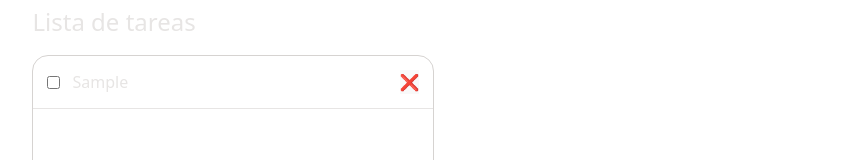
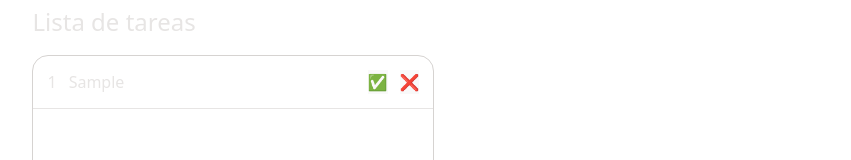
Before and after one commit to hartisca/pruebaTecnica1, a React (Vite) app in the folder pruebaTecnicaApp1/: page / in a window 1280 px wide. Both pictures are taken after typing "Sample" into the empty fields and a click on the button "Añadir". Shown: the part 120-280 px from the top of the page, without its empty margins (214-1065 px from the left). Built offline with nearby package versions, Linux system fonts and the light colour scheme.

Commit message:
Añadida logica de completar

```diff
--- a/pruebaTecnicaApp1/src/App.tsx
+++ b/pruebaTecnicaApp1/src/App.tsx
@@ -21,6 +21,14 @@ function App() {
     setTodos(prev => prev.filter(todo => todo.id !== id))
   }
 
+  const onComplete = (id: number) => {
+  setTodos(prev =>
+    prev.map(todo =>
+      todo.id === id ? { ...todo, completed: !todo.completed } : todo
+    )
+  )
+}
+
   return (
     <div className="grid grid-rows-[auto_1fr] min-h-screen min-w-screen">
       <h1 className="text-stone-200 font-bold p-4 text-center mt-9 underline">
@@ -28,9 +36,9 @@ function App() {
       </h1>
 
       <div className="flex justify-center items-center gap-8 mb-35">
-        <section className="maw-w-md">
+        <section>
           <h2 className="text-stone-200 mb-5">Lista de tareas</h2>
-          <TodoList todos={todos} onDelete={deleteTodo}/>
+          <TodoList todos={todos} onDelete={deleteTodo} onComplete={onComplete} />
         </section>
 
         <section className="maw-w-md">
--- a/pruebaTecnicaApp1/src/components/TodoItem/TodoItem.tsx
+++ b/pruebaTecnicaApp1/src/components/TodoItem/TodoItem.tsx
@@ -2,20 +2,22 @@ import type { Todo } from '../../types/todo'
 
 interface Props {
   todo: Todo
+  index: number
   onDelete: (id: number) => void
+  onComplete: (id: number) => void
 }
 
-const TodoItem = ({ todo, onDelete }: Props) => {
+const TodoItem = ({ todo, index, onDelete, onComplete }: Props) => {
   return (
     <li className="w-100 max-w-100 p-3.5 wrap-break-words text-stone-200 border-b flex items-center gap-3">
-      <input
-        type="checkbox"
-        checked={todo.completed}
-        readOnly
-      />
-
-      <span className="flex-1">{todo.title}</span>
-
+      <span>{index}</span>
+      <span className={todo.completed?"flex-1 line-through text-red-500" : "flex-1"}>{todo.title}</span>
+      <button
+        className="no-global hover:cursor-pointer"
+        onClick={() => onComplete(todo.id)}
+      >
+        {todo.completed? "⬅️": "✅"}
+      </button>
       <button
         className="no-global hover:cursor-pointer"
         onClick={() => onDelete(todo.id)}
--- a/pruebaTecnicaApp1/src/components/TodoList/TodoList.tsx
+++ b/pruebaTecnicaApp1/src/components/TodoList/TodoList.tsx
@@ -4,16 +4,19 @@ import TodoItem from '../TodoItem/TodoItem'
 interface TodoListProps {
   todos: Todo[]
   onDelete: (id: number) => void
+  onComplete: (id:number) => void
 }
 
-const TodoList = ({ todos, onDelete }: TodoListProps) => {
+const TodoList = ({ todos, onDelete, onComplete }: TodoListProps) => {
   return (
     <ul className="border rounded-2xl border-stone-300 min-h-120">
-      {todos.map(todo => (
+      {todos.map((todo, index) => (
         <TodoItem
           key={todo.id}
           todo={todo}
+          index={index + 1}
           onDelete={onDelete}
+          onComplete={onComplete}
         />
       ))}
     </ul>
```
